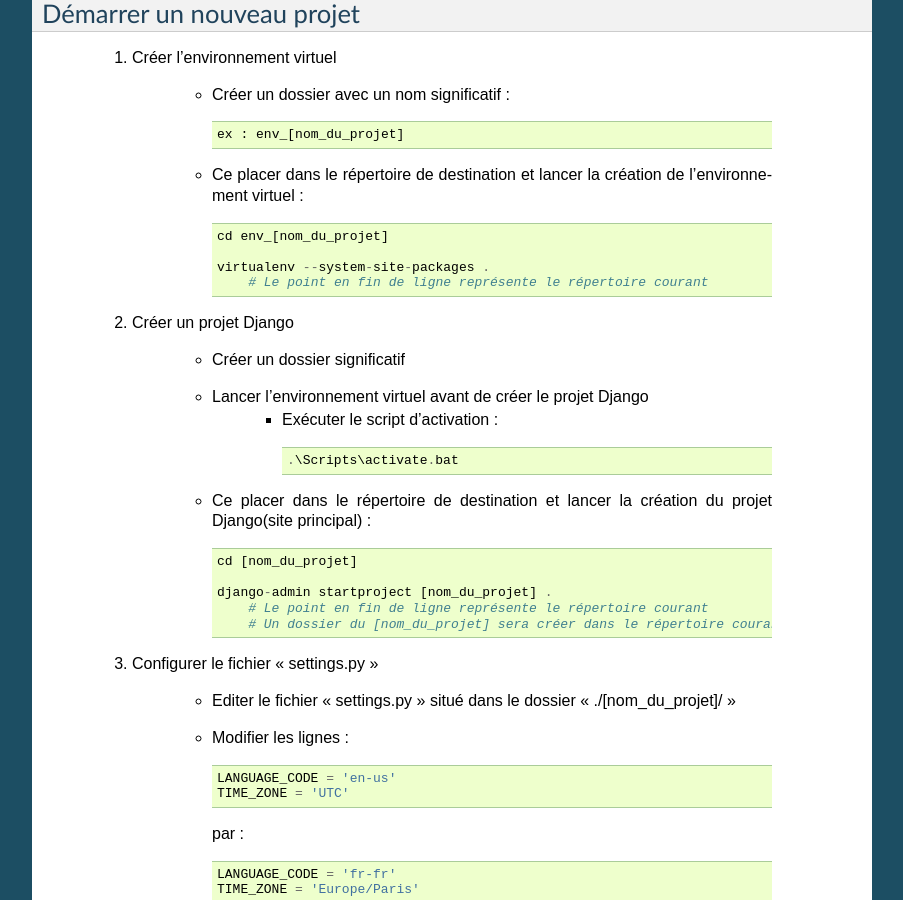
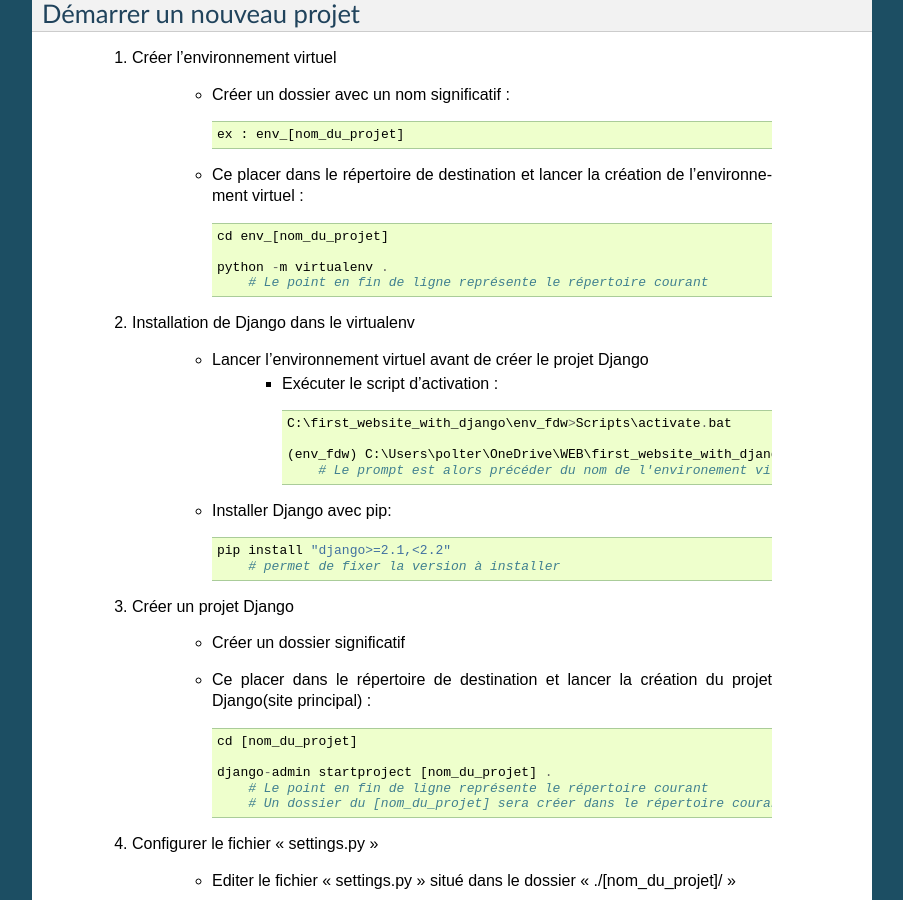
Before and after one commit to poltergeist42/JDM, a Sphinx documentation site: the page built from _1_userDoc/source/Django.rst, in a window 1280 px wide and 900 px high, scrolled down 603 px. Shown: the whole window, without its empty margins (198-1101 px from the left). Built offline with Sphinx 7.4.7, drawn with Linux system fonts in a browser that asks for light colours.

Commit message:
UP: Django, MQTT et Python

```diff
--- a/_1_userDoc/source/Django.rst
+++ b/_1_userDoc/source/Django.rst
@@ -43,16 +43,28 @@
 
             cd env_[nom_du_projet]
 
-            virtualenv --system-site-packages .
+            python -m virtualenv .
                 # Le point en fin de ligne représente le répertoire courant
+
+    #. Installation de Django dans le virtualenv
+
+        - Lancer l’environnement virtuel avant de créer le projet Django
+            + Exécuter le script d'activation : ::
+
+                C:\first_website_with_django\env_fdw>Scripts\activate.bat
+
+                (env_fdw) C:\Users\polter\OneDrive\WEB\first_website_with_django\env>
+                    # Le prompt est alors précéder du nom de l'environement virtuel
+
+        - Installer Django avec pip: ::
+
+            pip install "django>=2.1,<2.2"
+                # permet de fixer la version à installer
+
 
     #. Créer un projet Django
 
         - Créer un dossier significatif
-        - Lancer l’environnement virtuel avant de créer le projet Django
-            + Exécuter le script d'activation : ::
-
-                .\Scripts\activate.bat
 
         - Ce placer dans le répertoire de destination et lancer la création
           du projet Django(site principal) : ::
```
Also changed, not shown: _1_userDoc/source/MQTT.rst (+17 -0 lines), _1_userDoc/source/Python.rst (+45 -0 lines).
